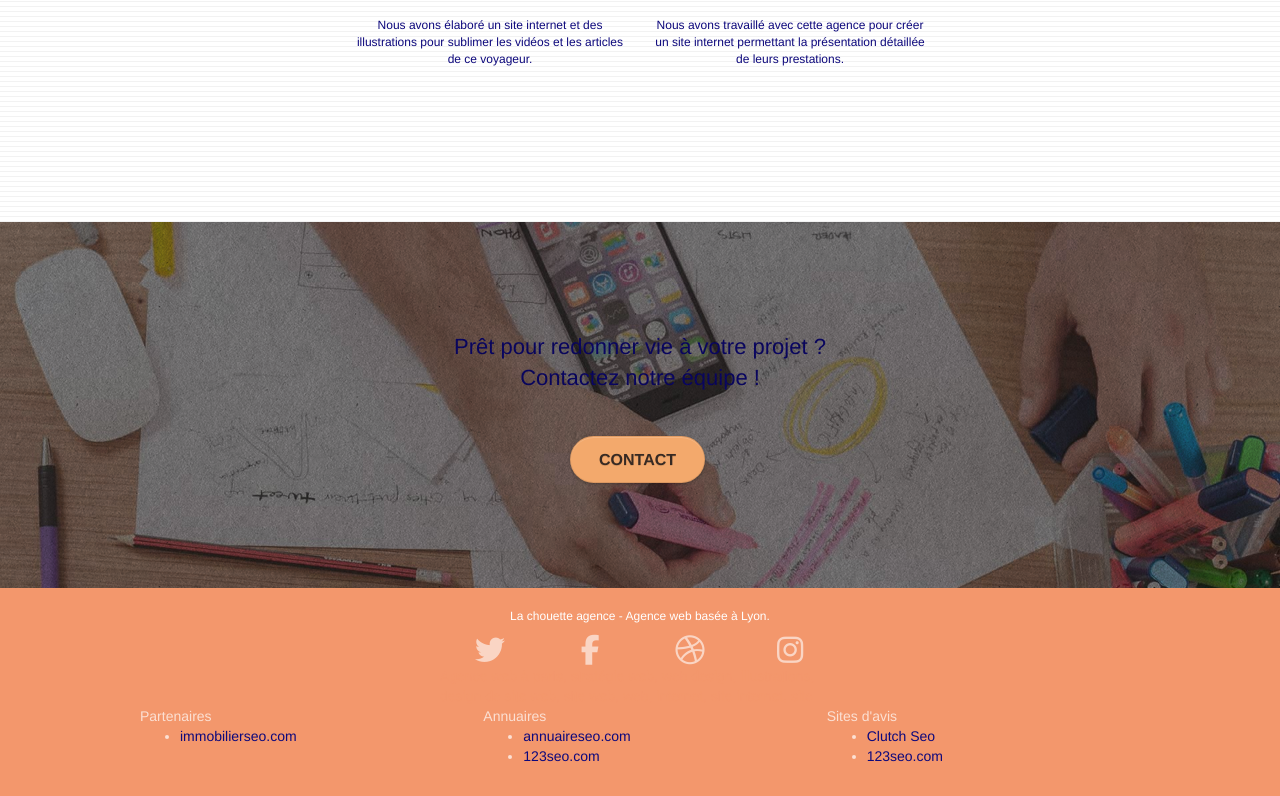
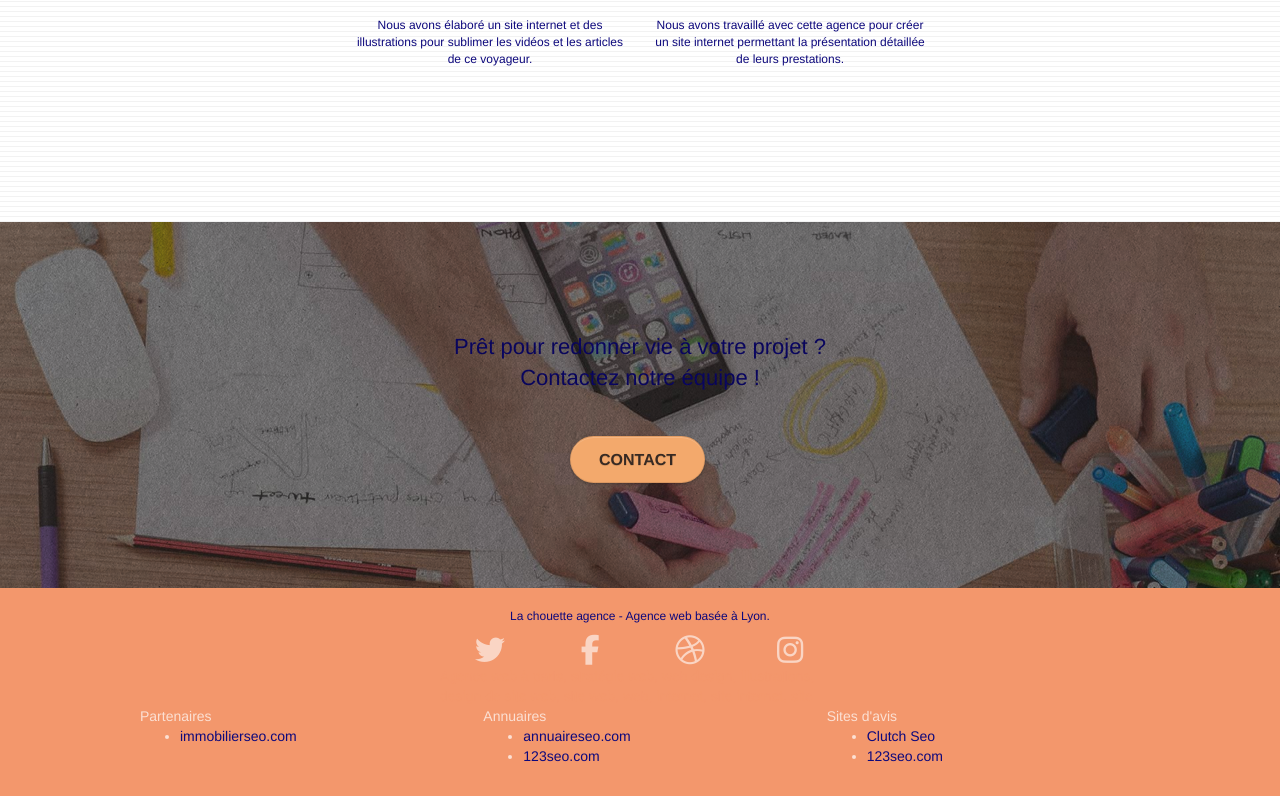
Before and after one commit to AlexisT37/AlexisTroitzky_4_02092021, a plain HTML site: page index.html in a window 1280 px wide. Shown: the part 2679-3475 px from the top of the page. Drawn offline with Linux system fonts and the light colour scheme.

Commit message:
contraste lyon

```diff
--- a/index.html
+++ b/index.html
@@ -265,7 +265,7 @@
 			<div class="container bloc-sm">
 				<div class="row">
 					<div class="col-sm-12">
-						<p class="text-center white">
+						<p class="text-center white" id="agence_lyon">
 							La chouette agence - Agence web basée à Lyon.<br>
 						</p>
 						<div class="row row-no-gutters social">
--- a/style.css
+++ b/style.css
@@ -836,6 +836,10 @@ h4 {
     margin-bottom: 8px;
 }
 
+#agence_lyon {
+    color: #0D087C !important;
+}
+
 
 @media (max-width: 1024px) {
     .bloc {
```
